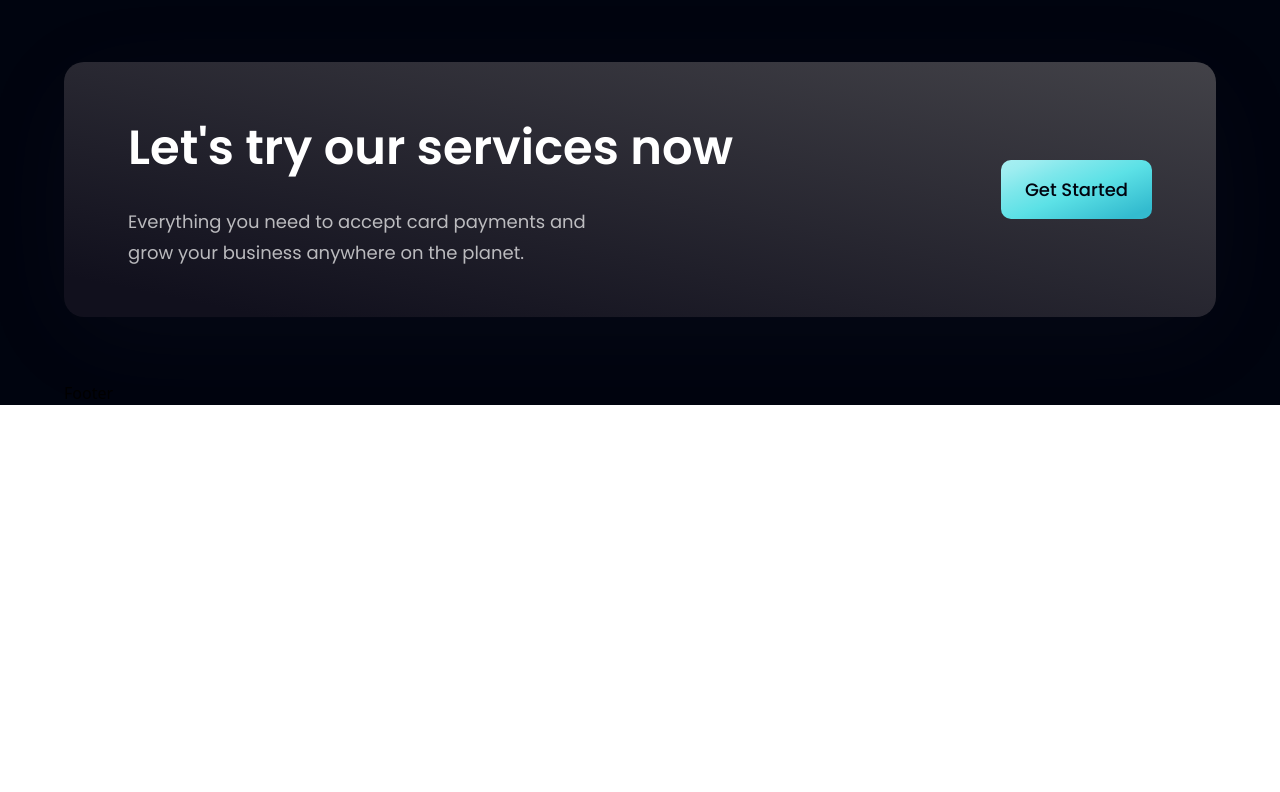
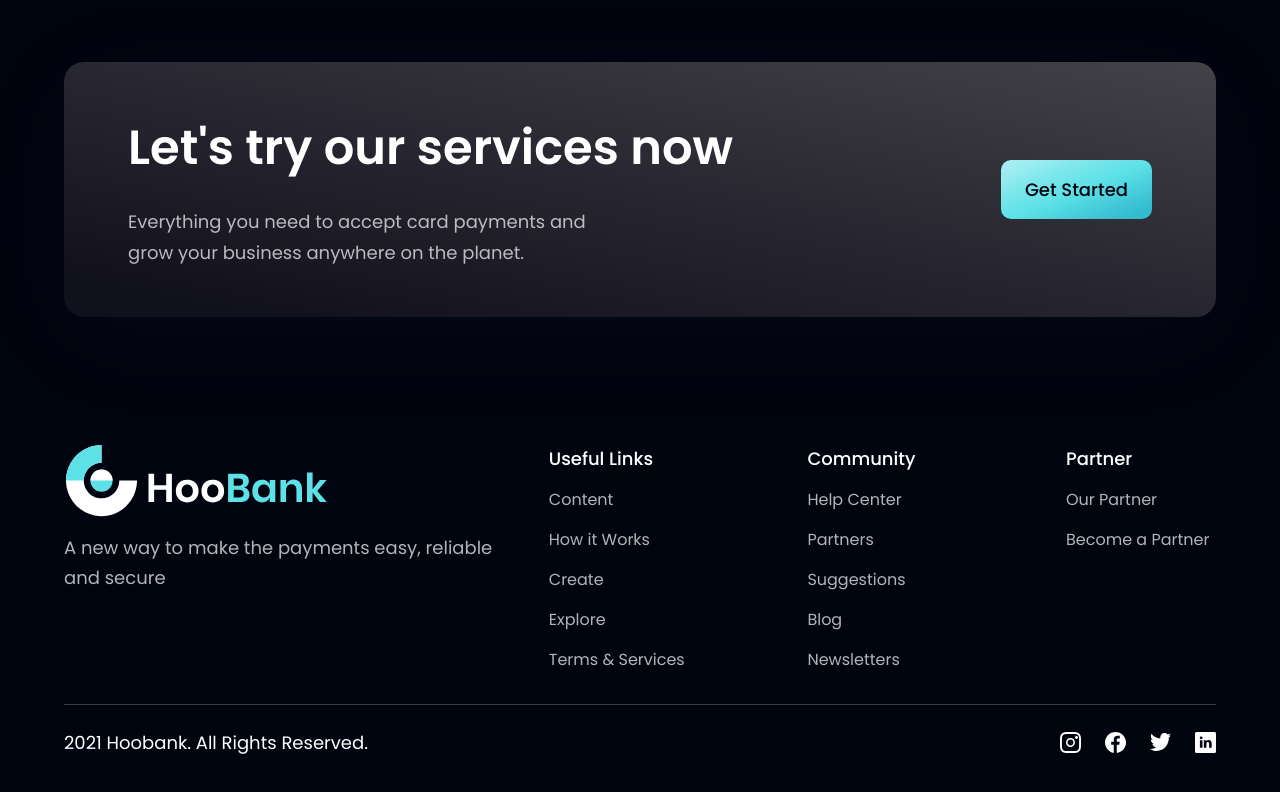
Before and after one commit to skyras13/modern_bank_app, a React (Vite) app: page / in a window 1280 px wide. Shown: the part 4066-4858 px from the top of the page. Before the commit the page ends 4471 px from the top, so only its background shows below. Built offline with nearby package versions, Linux system fonts and the light colour scheme.

Commit message:
finish footer

```diff
--- a/src/components/Footer.jsx
+++ b/src/components/Footer.jsx
@@ -1,9 +1,48 @@
-import React from 'react'
+import styles from '../styles'
+import { logo } from '../assets'
+import { footerLinks, socialMedia } from '../constants'
 
-const Footer = () => {
-  return (
-    <div>Footer</div>
-  )
-}
+
+const Footer = () => (
+    <section className={`${styles.flexCenter} ${styles.paddingY} flex-col`}>
+        <div className={`${styles.flexStart} md:flex-row flex-col mb-8 w-full`}>
+            <div className='flex-1 flex flex-col justify-start mr-10'>
+                <img src={logo} alt="hoobank" className='w-[266px] h-[72px] object-contain' />
+                <p className={`${styles.paragraph} mt-4 max-4-[310px]`}>A new way to make the payments easy, reliable and secure</p>
+            </div>
+
+            <div className="flex-[1.5] w-full flex flex-row justify-between flex-wrap md:mt-0 mt-10">
+                {footerLinks.map((footerLink) => (
+                    <div key={footerLink.key} className="flex flex-col ss:my-0 my-4 min-w-[150px]" >
+                        <h4 className='font-poppins font-medium text-[18px] leading-[27px] text-white'>
+                            {footerLink.title}
+                        </h4>
+                        <ul className='list-none mt-4'>
+                            {footerLink.links.map((link, index) =>(
+                                <li key={link.name} className={`font-poppins font-normal text-[16px] leading-[24px] text-dimWhite
+                                hover:text-secondary cursor-pointer ${index !== footerLink.links.length -1 ?  'mb-4' : 'mb-0'}`} >
+                                    {link.name}
+                                </li>
+                            ))}
+                        </ul>
+                    </div>
+                ))}
+            </div>
+        </div>
+
+        <div className='w-full flex justify-between items-center md:flex-row flex-col pt-6 border-t-[1px] border-t-[#3f3e45]' >
+            <p className='font-poppins font-normal text-center text-[18px] leading-[27px] text-white'>
+                2021 Hoobank. All Rights Reserved.
+            </p>
+            <div className='flex flex-row md:mt-0 mt-6'>
+                {socialMedia.map ((socialMed, index) => (
+                    <img key={socialMed.id} src={socialMed.icon} alt={socialMed.id} className={`w-[21px] h-[21px] object-contain cursor-pointer
+                     ${index !== socialMedia.length -1 ? 'mr-6' : 'mr-0'}`} />
+                ))}
+            </div>
+        </div>
+
+    </section>
+)
 
 export default Footer
```
